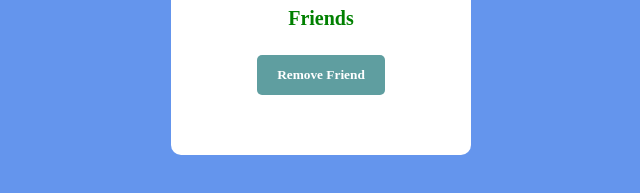
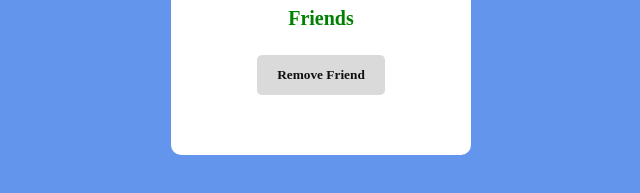
Before and after one commit to VinodReddyBheemanagouda/JavaScript-Exercises, a plain HTML site: page Add Friend Feature With Same Button/index.html in a window 1280 px wide. Both pictures are taken after a click on the button "Add Friend". Shown: the part 445-638 px from the top of the page, without its empty margins (319-959 px from the left). Drawn offline with Linux system fonts and the light colour scheme.

Commit message:
Added dynamic btn colors

```diff
--- a/Add Friend Feature With Same Button/script.js
+++ b/Add Friend Feature With Same Button/script.js
@@ -7,11 +7,15 @@ btn.addEventListener("click", function () {
     iStatus.innerHTML = "Friends";
     iStatus.style.color = "green";
     btn.innerHTML = "Remove Friend";
+    btn.style.color = "#111";
+    btn.style.backgroundColor = "#dadada";
     check = 1;
   } else {
     iStatus.innerHTML = "Stranger";
     iStatus.style.color = "red";
     btn.innerHTML = "Add Friend";
+    btn.style.color = "#fff";
+    btn.style.backgroundColor = "#5f9ea0";
     check = 0;
   }
 });
--- a/Add Friend Feature With Same Button/style.css
+++ b/Add Friend Feature With Same Button/style.css
@@ -44,7 +44,7 @@ body {
   margin-bottom: 20px;
 }
 #card button {
-  background-color: cadetblue;
+  background-color: #5f9ea0;
   color: #fff;
   font-weight: 700;
   padding: 12px 20px;
```
